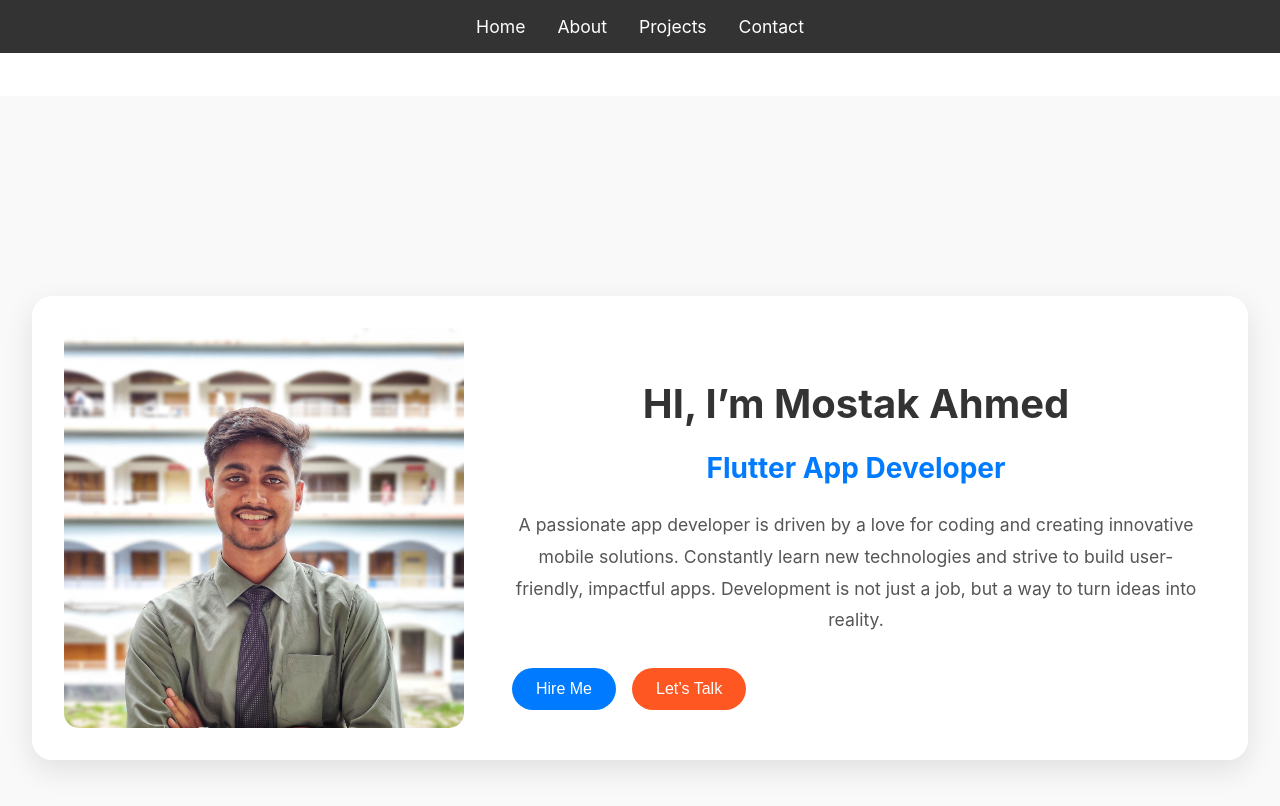
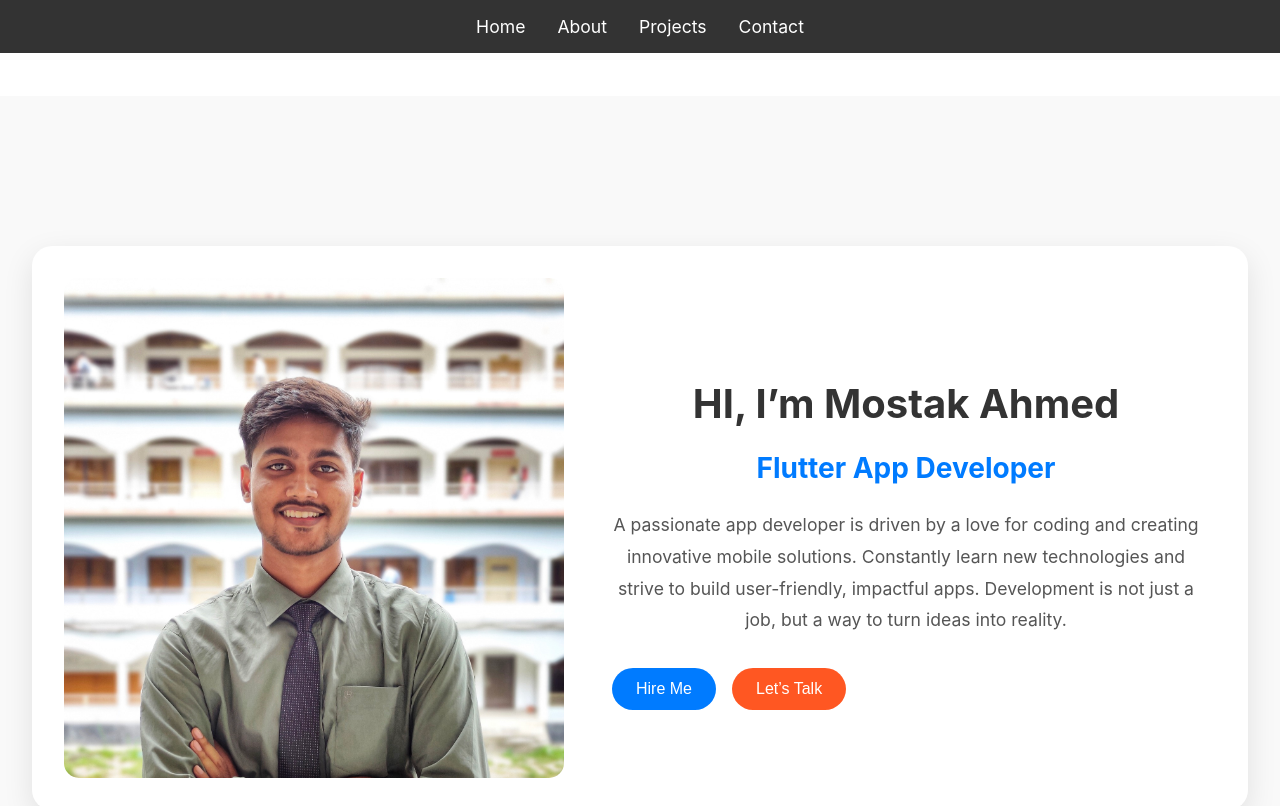
Before and after one commit to MostakAhmedShahad/portfolio-website, a React (Create React App) app: page / in a window 1280 px wide. Shown: the top 806 px of the page. Built offline with nearby package versions, Linux system fonts and the light colour scheme.

Commit message:
home_page_font_change

```diff
--- a/src/components/Home.scss
+++ b/src/components/Home.scss
@@ -25,8 +25,8 @@
   overflow: hidden;
   border-radius: 15px;
   transition: transform 0.5s ease, box-shadow 0.5s ease;
-  max-width: 400px; // Adjust the maximum width of the image container
-  max-height: 400px; // Adjust the maximum height of the image container
+  max-width: 500px; // Adjust the maximum width of the image container
+  max-height: 500px; // Adjust the maximum height of the image container
 
   img {
     width: 100%;
```
